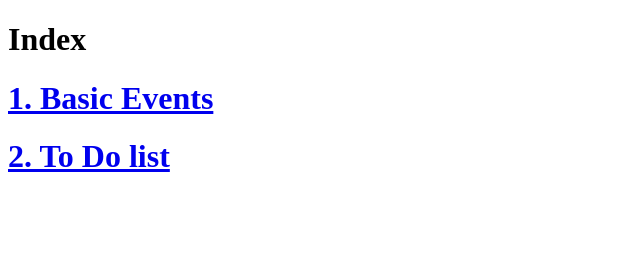
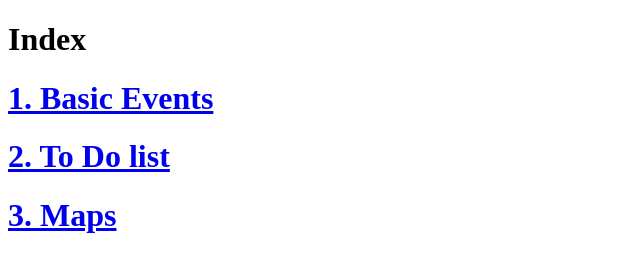
Before and after one commit to makieancla/IT24B, a plain HTML site: page index.html in a window 1280 px wide. Shown: the whole page, without its empty margins (0-640 px from the left). Drawn offline with Linux system fonts and the light colour scheme.

Commit message:
Update index.html

```diff
--- a/index.html
+++ b/index.html
@@ -9,6 +9,7 @@
     <h1>Index</h1>
     <h1><a href="basic-event.html">1. Basic Events</a></h1>
     <h1><a href="todolist.html">2. To Do list</a></h1>
+    <h1><a href="maps.html">3. Maps</a></h1>
 
 </body>
 </html>
```
